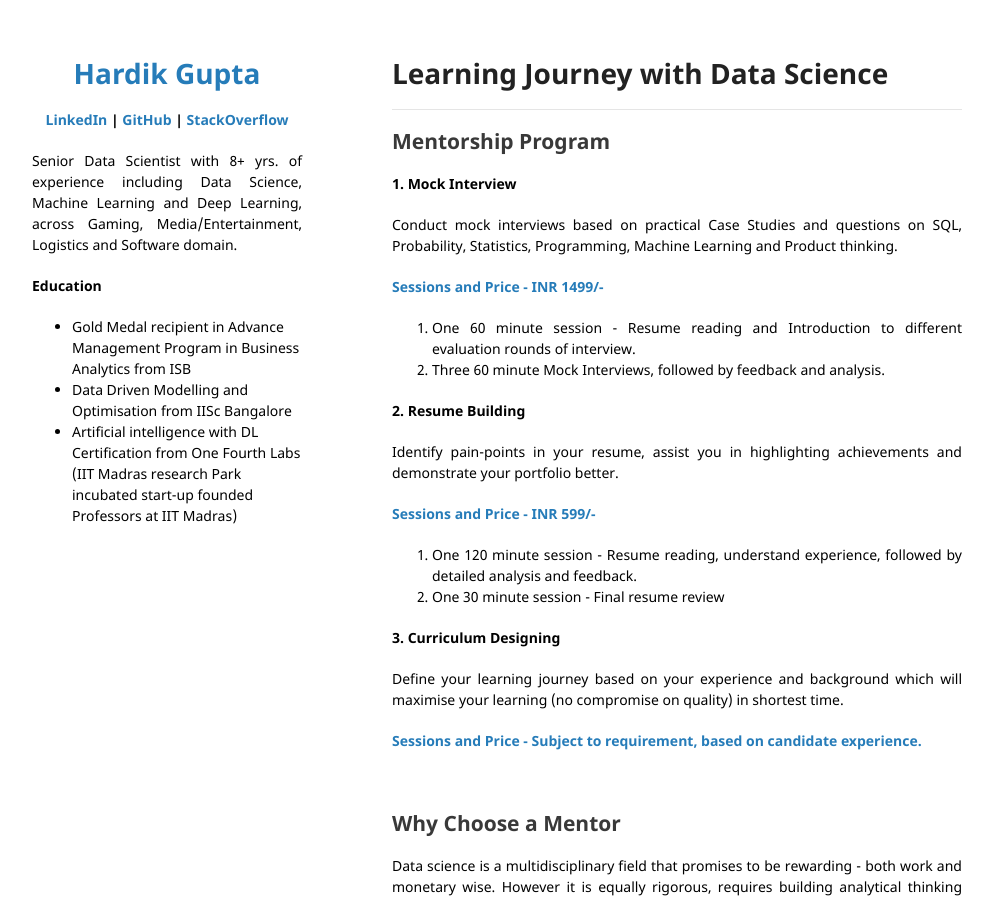
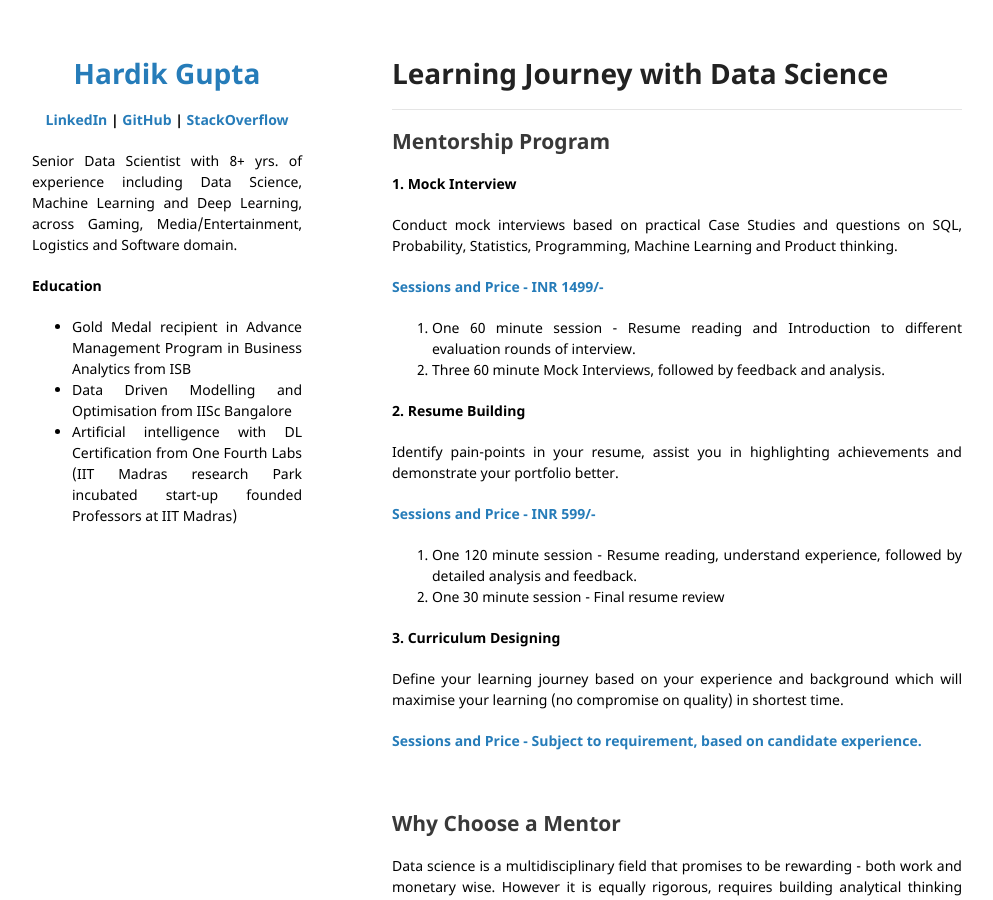
Before and after one commit to HardikLGupta/portfolio, a Jekyll site: the page built from index.md, in a window 1280 px wide and 900 px high. Shown: the whole window, without its empty margins (143-1136 px from the left). Built offline with Jekyll 4.4.1, drawn with Linux system fonts in a browser that asks for light colours; our own code applies the rules of GitHub Pages for plain Markdown files.

Commit message:
Update _config.yml

```diff
--- a/_config.yml
+++ b/_config.yml
@@ -14,7 +14,7 @@ description:
   </p>
 
   <p style="font-weight:bold;"> Education </p>
-  <ul style="ftext-align:justify;">
+  <ul style="text-align:justify;">
   <li>Gold Medal recipient in Advance Management Program in Business Analytics from ISB</li>
   <li>Data Driven Modelling and Optimisation from IISc Bangalore</li>
   <li>Artificial intelligence with DL Certification from One Fourth Labs (IIT Madras research Park incubated start-up founded Professors at IIT Madras)</li>
```
